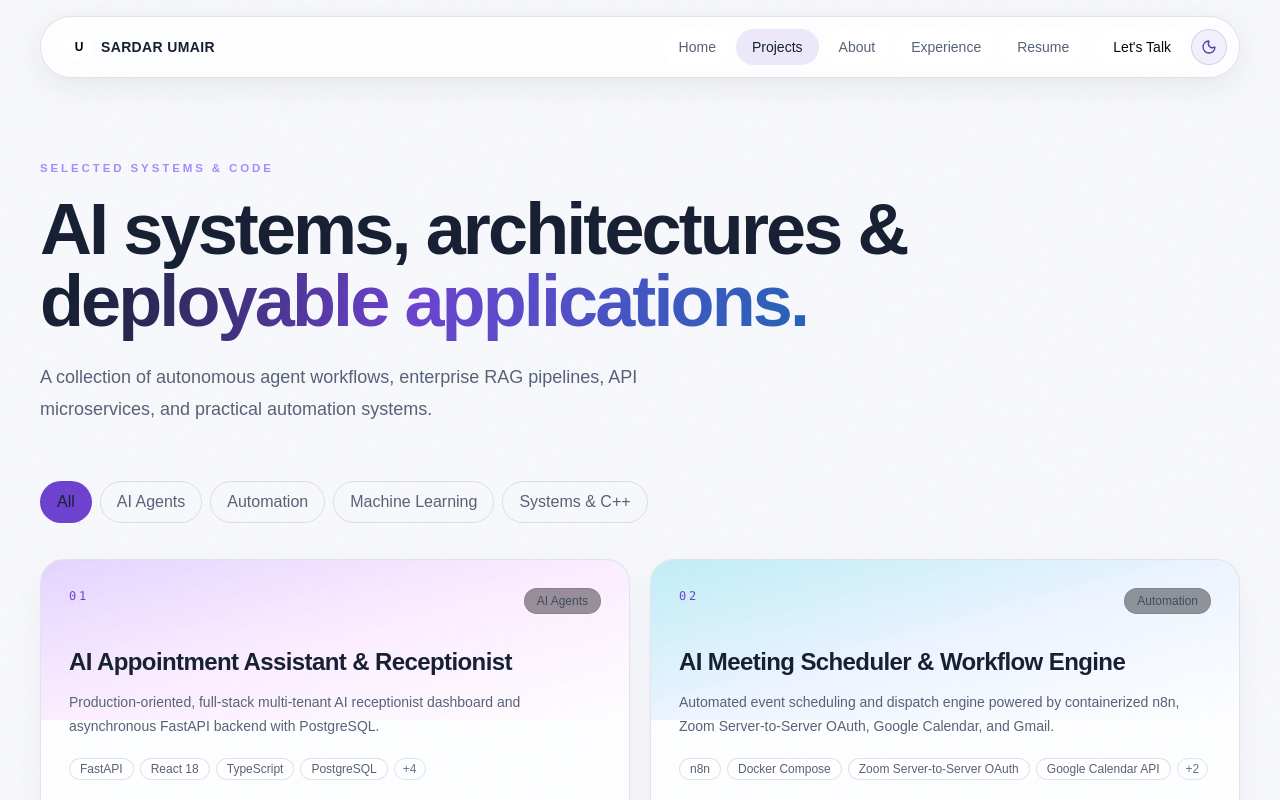
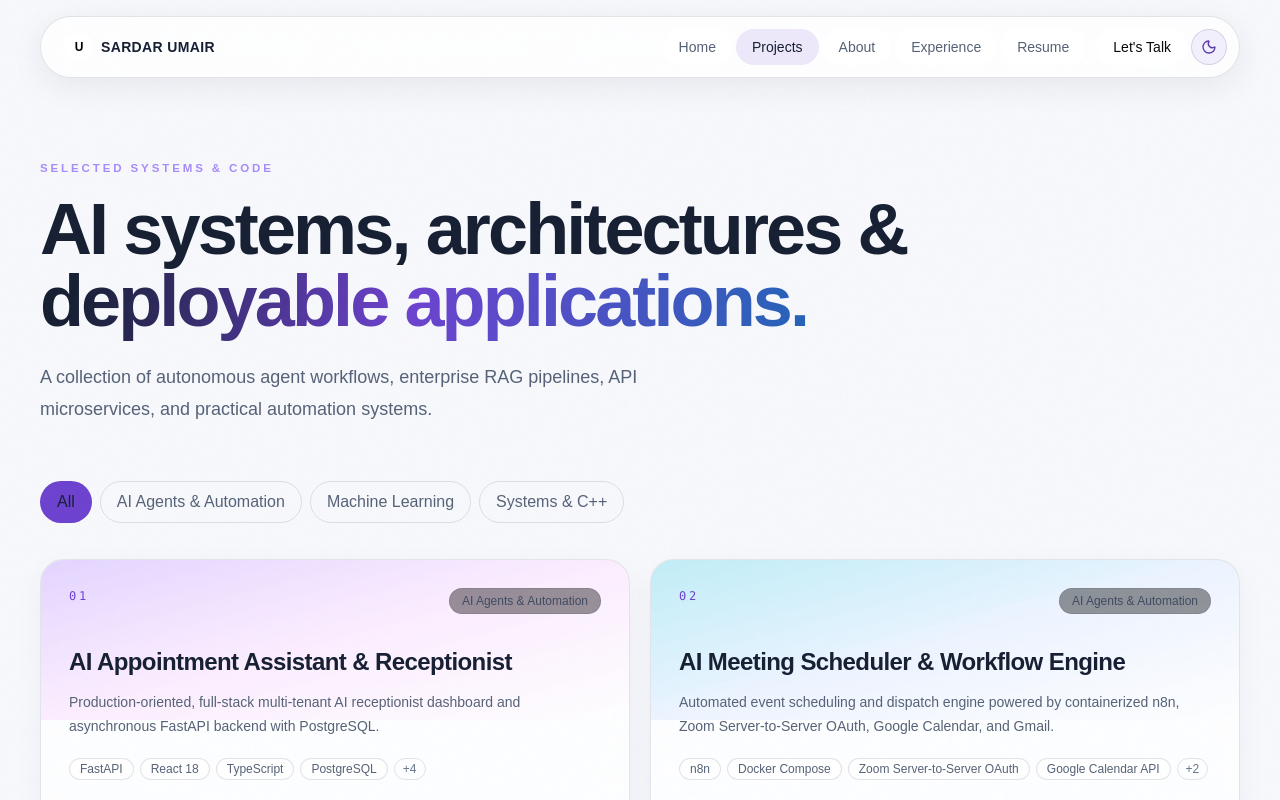
Before and after one commit to Umair-Nawaz0/my-portfolio, a Next.js app: page /projects in a window 1280 px wide. Shown: the top 800 px of the page. Built offline with nearby package versions, Linux system fonts and the light colour scheme.

Commit message:
feat: unify AI Agents & Automation category and dual-categorize both projects

```diff
--- a/src/components/projects/ProjectFilter.tsx
+++ b/src/components/projects/ProjectFilter.tsx
@@ -2,7 +2,12 @@
 
 type Props = { active: string; onChange: (value: string) => void };
 
-const filters = ["All", "AI Agents", "Automation", "Machine Learning", "Systems & C++"];
+const filters = [
+  "All",
+  "AI Agents & Automation",
+  "Machine Learning",
+  "Systems & C++",
+];
 
 export default function ProjectFilter({ active, onChange }: Props) {
   return (
--- a/src/components/projects/ProjectGrid.tsx
+++ b/src/components/projects/ProjectGrid.tsx
@@ -7,6 +7,44 @@ import ProjectFilter from "./ProjectFilter";
 
 export default function ProjectGrid() {
   const [active, setActive] = useState("All");
-  const visible = active === "All" ? projects : projects.filter((project) => project.category === active);
-  return <><ProjectFilter active={active} onChange={setActive} /><div className="mt-9 grid gap-5 md:grid-cols-2">{visible.map((project, index) => <ProjectCard key={project.slug} project={project} index={index} />)}</div></>;
+
+  const visible =
+    active === "All"
+      ? projects
+      : projects.filter((project) => {
+          if (active === "AI Agents & Automation") {
+            return (
+              project.category === "AI Agents & Automation" ||
+              project.categories?.includes("AI Agents") ||
+              project.categories?.includes("Automation")
+            );
+          }
+          if (active === "AI Agents") {
+            return (
+              project.category === "AI Agents & Automation" ||
+              project.categories?.includes("AI Agents")
+            );
+          }
+          if (active === "Automation") {
+            return (
+              project.category === "AI Agents & Automation" ||
+              project.categories?.includes("Automation")
+            );
+          }
+          return (
+            project.category === active ||
+            project.categories?.includes(active)
+          );
+        });
+
+  return (
+    <>
+      <ProjectFilter active={active} onChange={setActive} />
+      <div className="mt-9 grid gap-5 md:grid-cols-2">
+        {visible.map((project, index) => (
+          <ProjectCard key={project.slug} project={project} index={index} />
+        ))}
+      </div>
+    </>
+  );
 }
--- a/src/data/projects.ts
+++ b/src/data/projects.ts
@@ -1,9 +1,10 @@
-export type ProjectCategory = "AI Agents" | "Automation" | "Machine Learning" | "Systems & C++";
+export type ProjectCategory = "AI Agents & Automation" | "Machine Learning" | "Systems & C++";
 
 export type Project = {
   slug: string;
   title: string;
   category: ProjectCategory;
+  categories?: string[];
   summary: string;
   description: string;
   technologies: string[];
@@ -19,7 +20,8 @@ export const projects: Project[] = [
   {
     slug: "appointment-assistant",
     title: "AI Appointment Assistant & Receptionist",
-    category: "AI Agents",
+    category: "AI Agents & Automation",
+    categories: ["AI Agents", "Automation", "AI Agents & Automation"],
     summary: "Production-oriented, full-stack multi-tenant AI receptionist dashboard and asynchronous FastAPI backend with PostgreSQL.",
     description: "Architected and built a multi-tenant conversational appointment booking platform. The system ingests omnichannel inquiries (WhatsApp, Web, SMS, Email), coordinates conversation state transitions via an AI state machine, validates operational hours and holiday overrides, and schedules appointments while enforcing strict tenant isolation with composite foreign keys.",
     technologies: ["FastAPI", "React 18", "TypeScript", "PostgreSQL", "asyncpg", "Pydantic v2", "Vite", "TailwindCSS"],
@@ -42,7 +44,8 @@ export const projects: Project[] = [
   {
     slug: "meeting-scheduler",
     title: "AI Meeting Scheduler & Workflow Engine",
-    category: "Automation",
+    category: "AI Agents & Automation",
+    categories: ["AI Agents", "Automation", "AI Agents & Automation"],
     summary: "Automated event scheduling and dispatch engine powered by containerized n8n, Zoom Server-to-Server OAuth, Google Calendar, and Gmail.",
     description: "Designed and deployed an automated meeting scheduling pipeline that handles incoming webhook requests, requests OAuth access tokens from Zoom's Server-to-Server API, provisions authenticated video meeting rooms, synchronizes calendar events in Google Calendar, and sends personalized responsive HTML confirmations with attached .ics invite files via Gmail.",
     technologies: ["n8n", "Docker Compose", "Zoom Server-to-Server OAuth", "Google Calendar API", "Gmail OAuth2", "Shell Scripting"],
@@ -66,6 +69,7 @@ export const projects: Project[] = [
     slug: "svm-credit-card-fraud-detection",
     title: "Credit Card Fraud Detection with SVM & SMOTE",
     category: "Machine Learning",
+    categories: ["Machine Learning"],
     summary: "High-margin anomaly detection pipeline utilizing Linear Support Vector Machines and SMOTE oversampling on 284K imbalanced transactions.",
     description: "Engineered an anomaly classification system for European cardholders with extreme class skew (only 0.172% fraud prevalence). Applied StandardScaler normalization and Synthetic Minority Over-sampling Technique (SMOTE) strictly to training partitions, then trained a Linear Support Vector Classifier (LinearSVC) to prioritize fraud detection and minimize catastrophic financial loss.",
     technologies: ["Python", "Scikit-Learn", "SMOTE (imbalanced-learn)", "LinearSVC", "StandardScaler", "Pandas"],
@@ -89,6 +93,7 @@ export const projects: Project[] = [
     slug: "decision-tree-loan-default-risk-prediction",
     title: "Cost-Sensitive Loan Default Risk Prediction",
     category: "Machine Learning",
+    categories: ["Machine Learning"],
     summary: "Decision tree classification on credit applicant data incorporating cost-sensitive class balancing and 5-fold GridSearchCV tuning.",
     description: "Addressed the asymmetric financial cost in commercial credit scoring where loan default false negatives are far more costly than false positives. Evaluated baseline decision trees, introduced cost-sensitive class balancing (class_weight='balanced'), and tuned depth and leaf constraints via 5-fold GridSearchCV optimizing for recall.",
     technologies: ["Python", "Scikit-Learn", "GridSearchCV", "Decision Trees", "Graphviz", "Pandas"],
@@ -112,6 +117,7 @@ export const projects: Project[] = [
     slug: "decision-tree-heart-disease-prediction",
     title: "Cardiovascular Disease Diagnostic Decision Tree",
     category: "Machine Learning",
+    categories: ["Machine Learning"],
     summary: "Clinical decision support classifier detecting coronary heart disease from 13 cardiovascular biomarkers with 98.54% accuracy.",
     description: "Developed a diagnostic classification model utilizing a Decision Tree Classifier on 1,025 cardiovascular patient examination records. Features including resting blood pressure, serum cholesterol, exercise-induced ST depression, and fluoroscopy vessels were standardized, generating rule-based decision paths suitable for clinical review.",
     technologies: ["Python", "Scikit-Learn", "StandardScaler", "Decision Trees", "Pandas", "NumPy"],
@@ -135,6 +141,7 @@ export const projects: Project[] = [
     slug: "bank-management-system",
     title: "International Banking Management System",
     category: "Systems & C++",
+    categories: ["Systems & C++"],
     summary: "High-performance, terminal-based banking management core developed in modern C++17 with full OOP architecture and persistent CSV records.",
     description: "Engineered a robust command-line banking system demonstrating advanced object-oriented design: abstract transaction interfaces, polymorphism, strict data encapsulation, collision-resistant IBAN generation, Pakistani CNIC formatting validation, animated typewriter ANSI terminal UX, and persistent CSV ledger serialization.",
     technologies: ["C++17", "Object-Oriented Design", "POSIX / Linux", "File I/O Serialization", "CMake", "Makefile"],
@@ -158,6 +165,7 @@ export const projects: Project[] = [
     slug: "hierarchical-clustering-customer-segmentation",
     title: "E-Commerce Customer Segmentation (Hierarchical Clustering)",
     category: "Machine Learning",
+    categories: ["Machine Learning"],
     summary: "Agglomerative hierarchical clustering and Ward linkage dendrogram analysis on 540K+ transnational e-commerce purchase logs.",
     description: "Processed over 541,000 raw transaction line items from the UK Online Retail dataset into customer-level behavioral profiles (total units purchased, gross revenue, order frequency). Standardized features, compressed dimensionality via PCA (explaining 97.39% of variance), constructed a complete Ward linkage dendrogram, and segmented customers into 3 actionable tiers.",
     technologies: ["Python", "SciPy", "Scikit-Learn", "PCA", "Agglomerative Clustering", "Matplotlib", "Pandas"],
@@ -181,6 +189,7 @@ export const projects: Project[] = [
     slug: "kmeans-customer-segmentation",
     title: "Retail Customer Segmentation with K-Means & PCA",
     category: "Machine Learning",
+    categories: ["Machine Learning"],
     summary: "Unsupervised market segmentation utilizing K-Means++ clustering and PCA dimensionality reduction for 2D/3D behavioral visualization.",
     description: "Segmented retail mall consumer profiles based on demographic attributes, annual income, and historical spending scores. Evaluated Within-Cluster Sum of Squares (WCSS / Inertia) across K=1..15 to establish the optimal elbow inflection at K=4, and mapped clusters with centroids in both 2D and 3D PCA vector projections.",
     technologies: ["Python", "Scikit-Learn", "K-Means++", "PCA", "Matplotlib (Axes3D)", "StandardScaler"],
@@ -204,6 +213,7 @@ export const projects: Project[] = [
     slug: "linear-regression-employee-salary-prediction",
     title: "Employee Salary Prediction via Multiple Linear Regression",
     category: "Machine Learning",
+    categories: ["Machine Learning"],
     summary: "Multiple Linear Regression model predicting employee compensation from professional qualifications and experience with R² = 0.9187.",
     description: "Analyzed 10,000 employee demographic and performance records. Conducted missing value treatment, one-hot encoded categorical designations, evaluated feature correlation matrices, and trained an Ordinary Least Squares (OLS) regression model that captures 91.87% of salary variation.",
     technologies: ["Python", "Scikit-Learn", "Multiple Linear Regression", "Plotly Express", "Pandas", "NumPy"],
@@ -227,6 +237,7 @@ export const projects: Project[] = [
     slug: "logistic-regression-titanic-survival-prediction",
     title: "Titanic Survival Classification (Logistic Regression)",
     category: "Machine Learning",
+    categories: ["Machine Learning"],
     summary: "Binary classification model applying Logistic Regression to historical passenger manifests, achieving 79.78% accuracy and 0.8203 ROC-AUC.",
     description: "Modeled survival likelihood on the Titanic dataset using Logistic Regression. Implemented median imputation for age, dropped high-cardinality sparse columns, encoded passenger class and embarkation ports, and conducted comprehensive threshold and ROC-AUC evaluations.",
     technologies: ["Python", "Scikit-Learn", "Logistic Regression", "ROC-AUC Analysis", "Plotly", "Pandas"],
@@ -250,6 +261,7 @@ export const projects: Project[] = [
     slug: "knn-diabetes-prediction",
     title: "Diabetes Diagnostic Prediction via K-Nearest Neighbors",
     category: "Machine Learning",
+    categories: ["Machine Learning"],
     summary: "Instance-based clinical diagnostic classifier using K-Nearest Neighbors (KNN) on Pima Indian diagnostic biomarker records.",
     description: "Implemented a K-Nearest Neighbors (KNN) diagnostic system to predict diabetes onset from physiological measurements. Standardized features to prevent large-magnitude variables from dominating Euclidean distances, analyzed correlation with diagnostic outcomes, and systematically swept neighborhood sizes (K=5..15) to optimize classification accuracy and recall.",
     technologies: ["Python", "Scikit-Learn", "K-Nearest Neighbors", "StandardScaler", "Correlation Analysis", "Pandas"],
```
